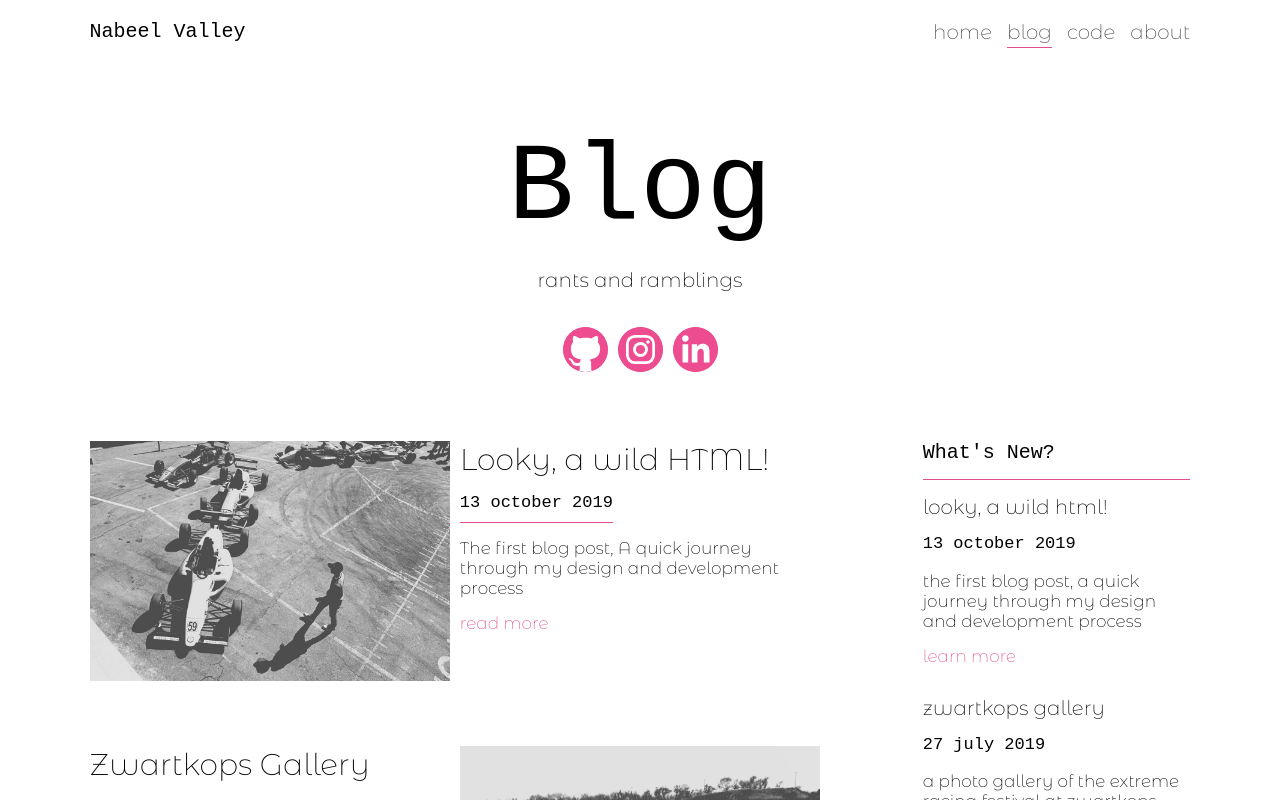
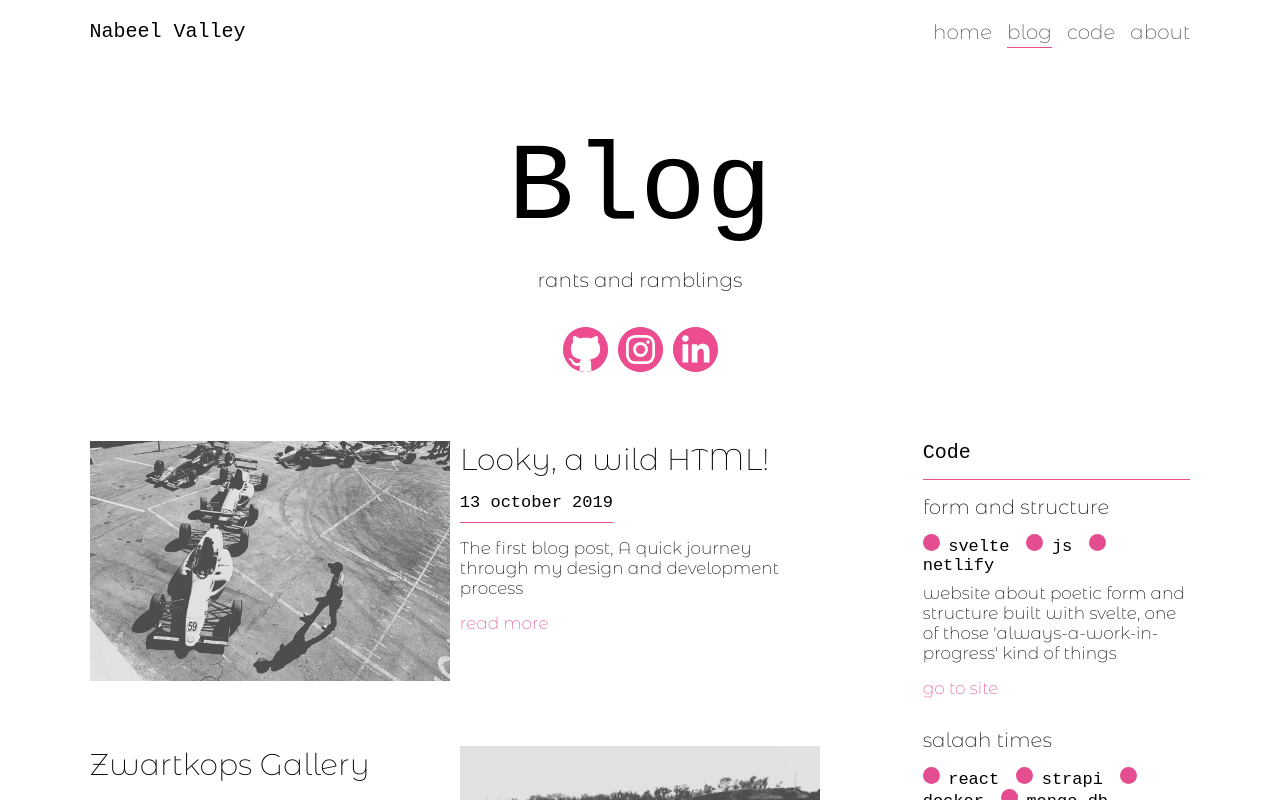
Before and after one commit to nabeelvalley/website, a React (Create React App) app: page /blog in a window 1280 px wide. Shown: the top 800 px of the page. Built offline with nearby package versions, Linux system fonts and the light colour scheme; a web font is replaced by a local one.

Commit message:
:sparkles: selectively display sidebar areas

```diff
--- a/src/Components/ContentPage/ContentPage.js
+++ b/src/Components/ContentPage/ContentPage.js
@@ -6,7 +6,7 @@ import './ContentPage.css'
 import Sidebar from '../Sidebar/Sidebar'
 import SidebarItem from '../Sidebar/SidebarItem'
 
-const ContentPage = ({ title, subtitle, children, location }) => <div className="ContentPage">
+const ContentPage = ({ title, subtitle, children, location }) => console.log(location) || <div className="ContentPage">
     <div className="header">
         <h1 className="heading">{title}</h1>
         <p className="subheading">{subtitle}</p>
@@ -17,7 +17,9 @@ const ContentPage = ({ title, subtitle, children, location }) => <div className=
             {children}
         </main>
         <div className="links">
-            <Sidebar title="What's New?">
+            {
+                location.pathname !== '/blog'
+                    ? <Sidebar title="Blog">
                         <SidebarItem
                             title="Looky, a wild HTML!"
                             date="13 October 2019"
@@ -31,6 +33,12 @@ const ContentPage = ({ title, subtitle, children, location }) => <div className=
                             link="/gallery/zwartkops"
                             linkText="View the Gallery"
                         />
+                    </Sidebar>
+                    : null
+            }
+            {
+                location.pathname !== '/code'
+                    ? <Sidebar title="Code">
                         <SidebarItem
                             title="Form and Structure"
                             tech={['svelte', 'js', 'netlify']}
@@ -46,6 +54,8 @@ const ContentPage = ({ title, subtitle, children, location }) => <div className=
                             linkText="Go to GitHub"
                         />
                     </Sidebar>
+                    : null
+            }
         </div>
     </div>
 </div>
```
Lines whose indentation alone changed are shown as unchanged.
